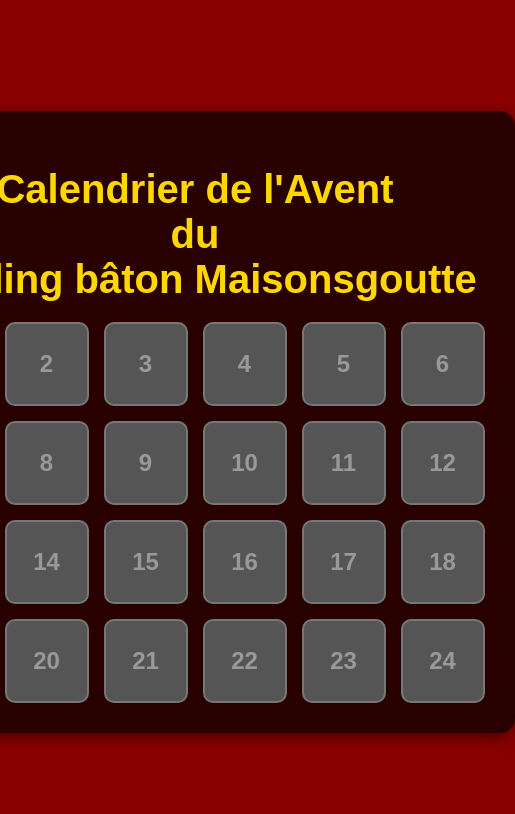
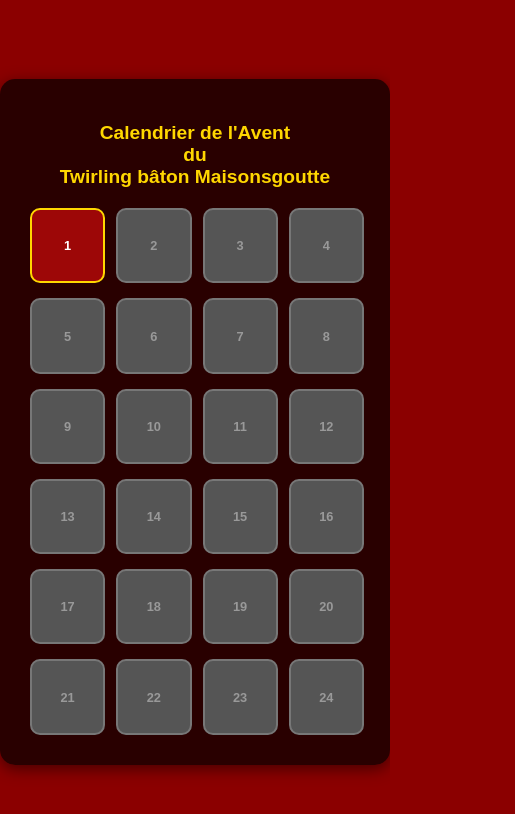
Before and after one commit to Choubi6722/Calendrier-de-l-avent-Tbm, a plain HTML site: page index.html in a window 390 px wide. Shown: the whole page, 515 px wide, since content can reach past the window. Drawn offline with Linux system fonts and the light colour scheme.

Commit message:
index.html

```diff
--- a/index.html
+++ b/index.html
@@ -1,5 +1,6 @@
 <!DOCTYPE html>
 <html lang="fr">
+
 <head>
     <meta charset="UTF-8">
     <meta name="viewport" content="width=device-width, initial-scale=1.0">
@@ -15,7 +16,7 @@
             display: flex;
             justify-content: center;
             align-items: center;
-            height: 100vh;
+            min-height: 100vh;
             color: #fff;
         }
 
@@ -26,10 +27,12 @@
             border-radius: 15px;
             box-shadow: 0 4px 15px rgba(0, 0, 0, 0.5);
             text-align: center;
+            width: 90%;
+            max-width: 800px;
         }
 
         h1 {
-            font-size: 2.5em;
+            font-size: 2em;
             margin-bottom: 20px;
             color: #FFD700;
         }
@@ -37,20 +40,20 @@
         /* Grille des cases */
         .calendar-grid {
             display: grid;
-            grid-template-columns: repeat(6, 1fr);
+            grid-template-columns: repeat(auto-fit, minmax(60px, 1fr));
             gap: 15px;
         }
 
         .calendar-box {
-            width: 80px;
-            height: 80px;
+            width: 100%;
+            aspect-ratio: 1; /* Maintenir un carré */
             background: linear-gradient(135deg, #9d0707, #9d0707);
             border: 2px solid #FFD700;
             border-radius: 10px;
             display: flex;
             justify-content: center;
             align-items: center;
-            font-size: 1.5em;
+            font-size: 1em;
             font-weight: bold;
             color: #fff;
             cursor: pointer;
@@ -107,8 +110,30 @@
             color: #333;
             cursor: pointer;
         }
+
+        /* Responsivité */
+        @media (max-width: 768px) {
+            h1 {
+                font-size: 1.5em;
+            }
+
+            .calendar-box {
+                font-size: 0.9em;
+            }
+        }
+
+        @media (max-width: 480px) {
+            h1 {
+                font-size: 1.2em;
+            }
+
+            .calendar-box {
+                font-size: 0.8em;
+            }
+        }
     </style>
 </head>
+
 <body>
     <div class="calendar-container">
         <h1>Calendrier de l'Avent <br> du <br> Twirling bâton Maisonsgoutte</h1>
@@ -120,7 +145,7 @@
     <!-- Pop-up -->
     <div class="popup" id="popup">
         <div class="popup-content">
-            <span class="close-btn" id="close-popup">&times;</span>
+            <span class="close-btn" id="close-popup">×</span>
             <p id="popup-text">Contenu de la case</p>
         </div>
     </div>
@@ -135,28 +160,51 @@
         // Contenu des cases
         const caseContents = {
             1: "Bienvenue dans le calendrier de l'Avent du TBM🎄 !",
+
             2: "🎄Le saviez-vous : Si les 13 lutins du père noël se mettaient au twirling, ils pourraient faire un groupe artistique 🎁",
+
             3: "❄️ Citation : 'La clé du succès : 1% de talent, 99% de travail et une pincée de magie de Noël. 🎀'",
+
             4: "🎁 Défi : Ajoute un accessoire festif à ton entraînement ou ta tenue aujourd’hui : bonnet, guirlande, ou chaussettes de Noël. 🎄",
+
             5: "Citation : 'Le père noël a son traineau 🎅le twirleur a son bâton '",
+
             6: "🎁 Défi : Trouve un moment pour t’entraîner en extérieur sous des décorations lumineuses (attention au sol glissant !). 🎇",
+
             7: "❄️ Le saviez-vous ? Le twirling bâton est inspiré des défilés militaires, et il a évolué pour devenir un sport artistique et chorégraphique, notamment en France, au Japon et aux États-Unis. ✨",
+
             8: "Defi : Apprend un mouvement à un membre de ta famille, Noël c'est aussi le partage !",
+
             9: "J-15 avant Noël !",
+
             10: "🎁 Citation : 'La magie n'est pas dans le bâton, mais dans la passion de celui qui le fait tourner.'",
+
             11: "🎄 Défi: Essaie d'ajouter un élément de danse classique ou moderne dans ta routine de twirling aujourd'hui. 🎅",
+
             12: "Citation: 'Je peux accepter un échec, tout le monde peut échouer. Mais je ne peux pas accepter de ne pas essayer'",
+
             13: "Defi : Décors ton bâton de twirling au couleur de Noël",
+
             14: "❄️ Défi : Essaie un échauffement sur une chanson rapide de Noël, comme Jingle Bell Rock 🎶",
+
             15: "Citation: 'La persévérance bat le talent lorsque le talent ne travaille pas assez.'",
+
             16: "❄️ Le saviez-vous ? Le ruban de Noël que l’on trouve souvent en décoration peut être une bonne alternative pour travailler la grâce de vos mouvements !",
+
             17: "J-7 avant Noël !",
+
             18: "🎄 Citation : 'Un Noël réussi commence par un sourire, même au milieu d'un entraînement.'",
+
             19: "🎄 Le saviez-vous ? Le sport de twirling est officiellement reconnu depuis les années 1970, et il reste en constante évolution. 🌍",
+
             20: "Défi: Réaliser une chorégraphie 💃 sur une musique de Noël",
+
             21: "❄️ Citation : 'La clé du succès : 1% de talent, 99% de travail et une pincée de magie de Noël même dans le twirling. 🎀'",
+
             22: "🎄 Le saviez-vous ? Les bâtons de twirling modernes sont faits d’aluminium pour leur légèreté et leur durabilité, parfaits pour les figures aériennes. ✈️",
+
             23: "Noël c'est DEMAIN !",
+
             24: "'Que la magie de Noël illumine chaque tour de bâton et que l'année prochaine soit remplie de réussites et de rêves accomplis. Joyeux Noël ! 🎄🎅'"
         };
 
@@ -188,7 +236,7 @@
         function openPopup(content) {
             const popup = document.getElementById('popup');
             const popupText = document.getElementById('popup-text');
-            popupText.innerHTML = content; // Utilisez innerHTML pour inclure des liens ou HTML
+            popupText.innerHTML = content;
             popup.style.display = 'flex';
         }
 
```
